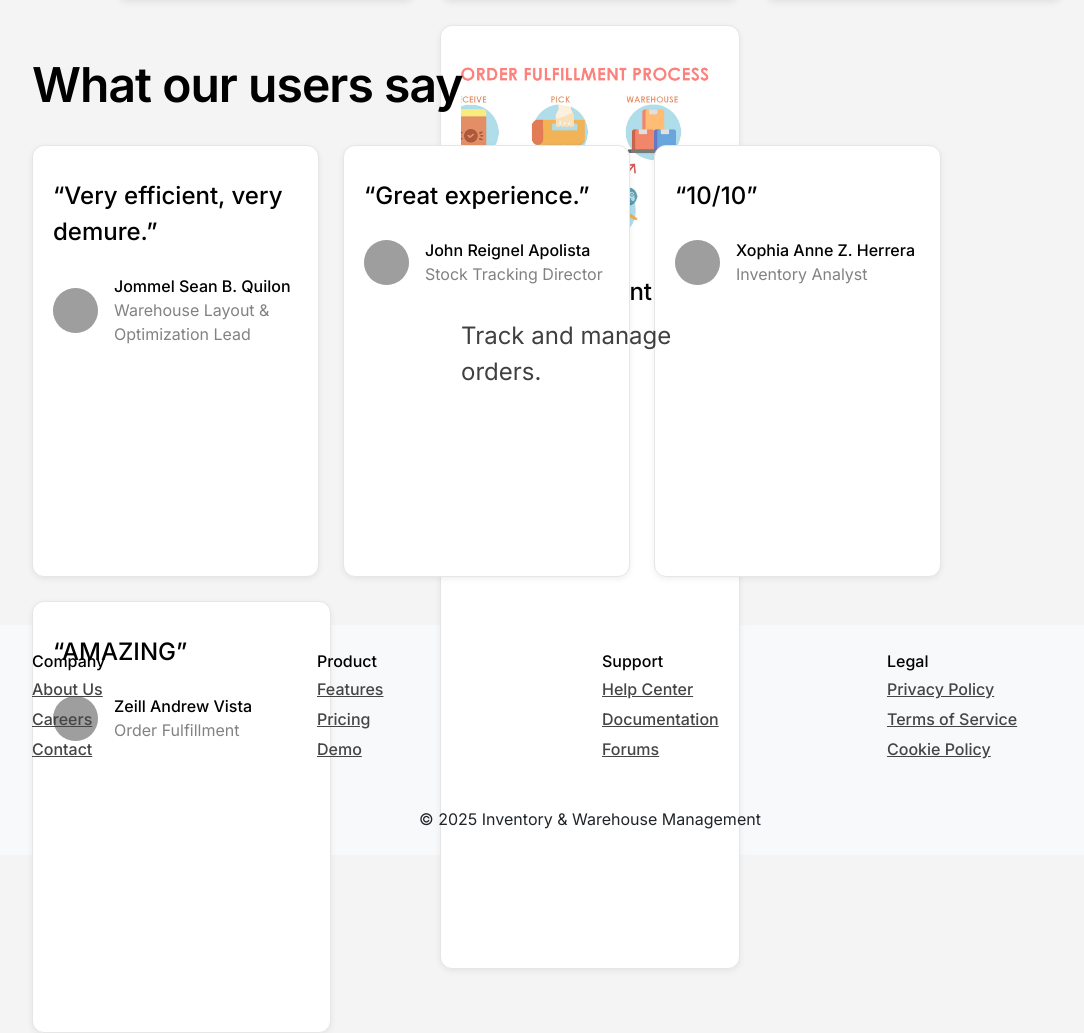
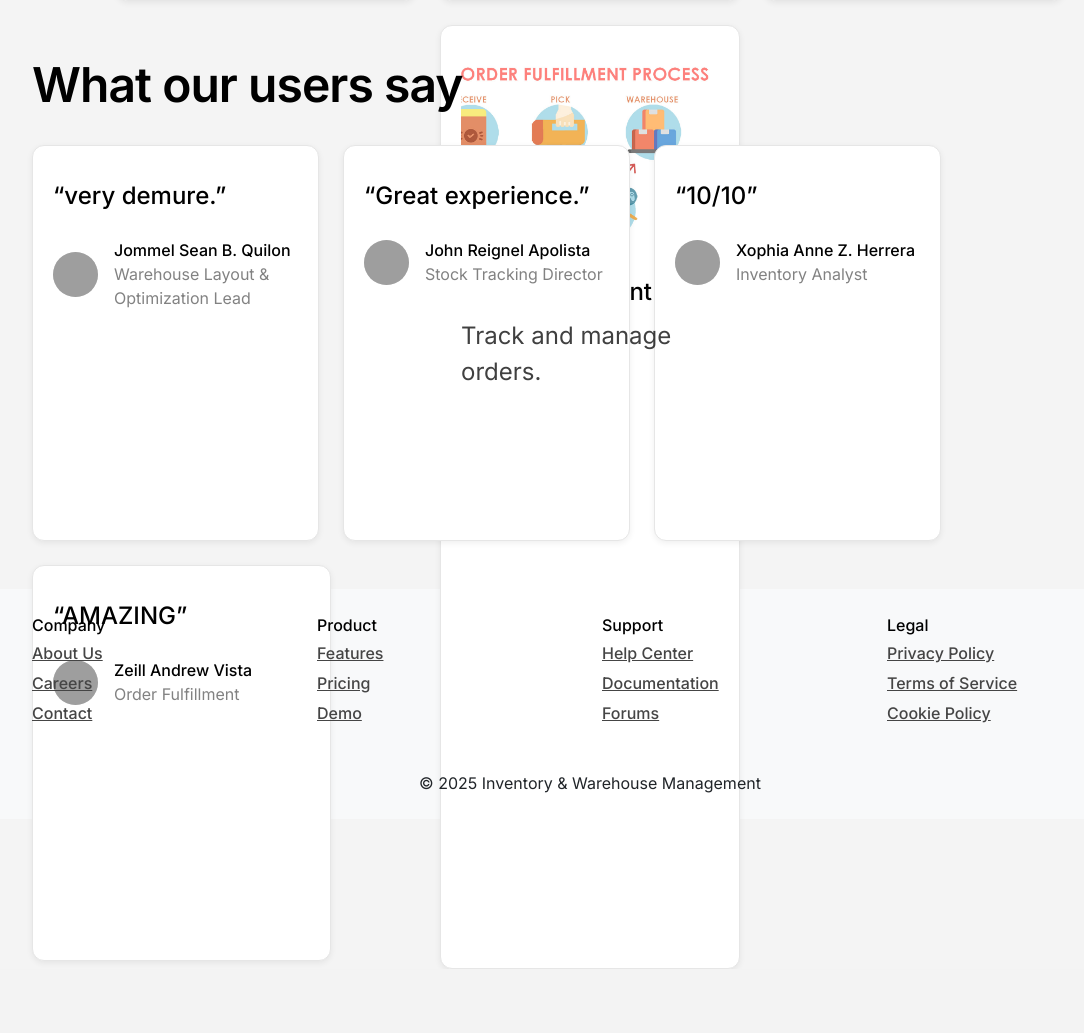
Before and after one commit to Scammur/ITECPROJECT, a PHP site: page / in a window 1280 px wide. Shown: the part 3212-4245 px from the top of the page, without its empty margins (50-1134 px from the left). After the commit the page ends 4181 px from the top, so only its background shows below. Run offline with PHP 8.4, Linux system fonts and the light colour scheme; data comes from the database, SQL or seed files in the repository; grey boxes are pictures that could not be loaded.

Commit message:
Add files via upload

```diff
--- a/index.php
+++ b/index.php
@@ -350,7 +350,7 @@
             <div class="section-title mb-4">What our users say</div>
             <div class="d-flex flex-wrap gap-4">
                 <div class="card-feature testimonial-animate" style="width:287px;">
-                    <div class="testimonial-quote mb-4">“Very efficient, very demure.”</div>
+                    <div class="testimonial-quote mb-4">“very demure.”</div>
                     <div class="d-flex align-items-center gap-3">
                         <img src="https://randomuser.me/api/portraits/men/32.jpg" class="testimonial-avatar" alt="Jommel Sean B. Quilon">
                         <div>
```
